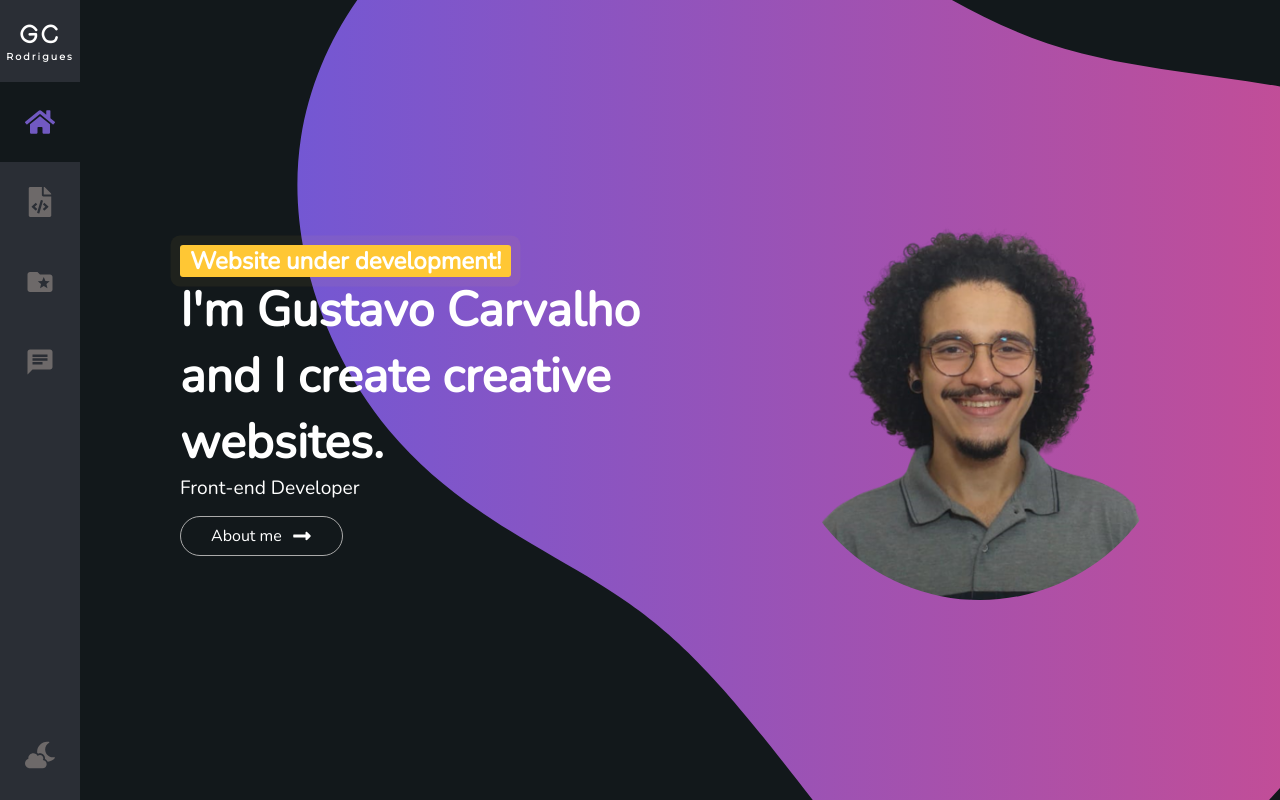
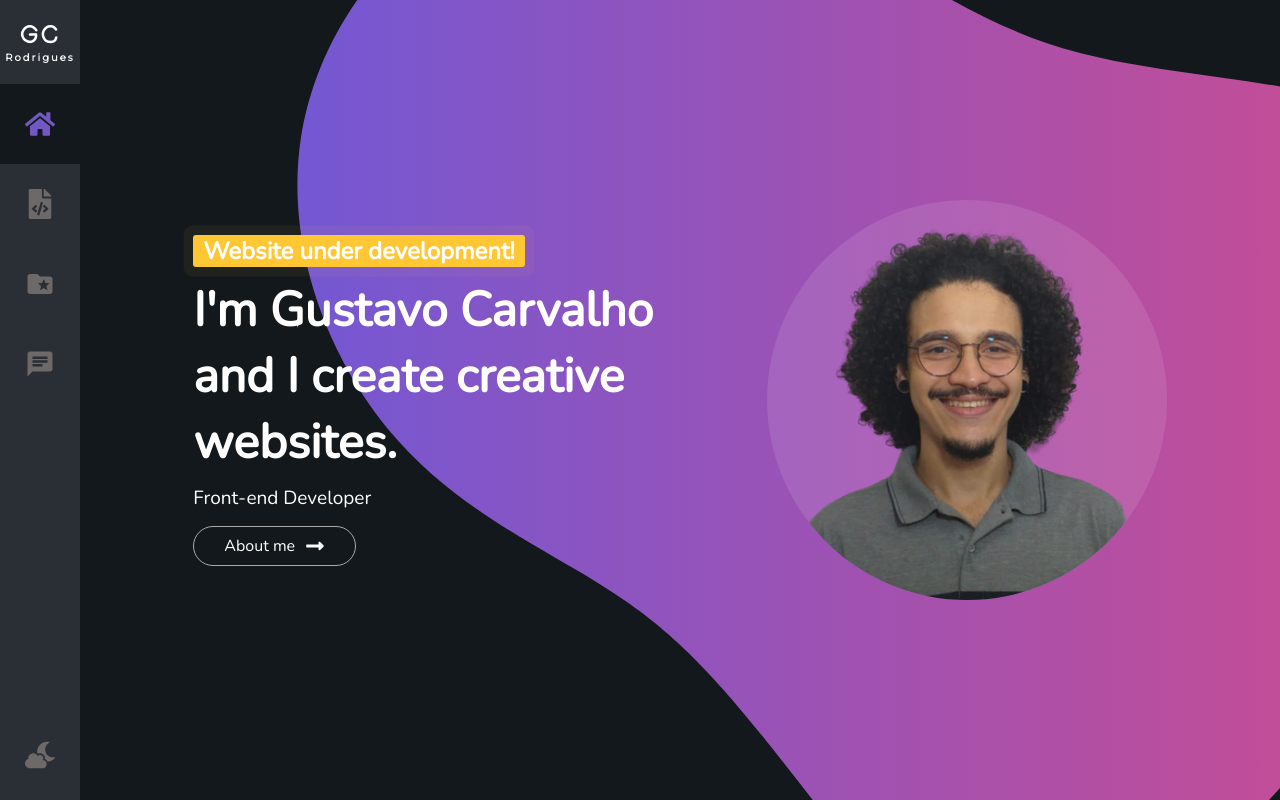
Before and after one commit to gcrodrigues/gcrodrigues.github.io, a React (Create React App) app: page / in a window 1280 px wide. Built offline with nearby package versions, Linux system fonts and the light colour scheme; no server answers.

Commit message:
Refactoring code

```diff
--- a/src/components/Navbar/styles.js
+++ b/src/components/Navbar/styles.js
@@ -7,14 +7,16 @@ export const Container = styled.nav`
   left: 0;
   top: 0;
   z-index: 1;
-  width: 5rem;
+  width: 100%;
+  height: 8rem;
+  padding: 0 1.5rem;
 
-  @media (min-width: 771px) and (max-height: 450px) {
-    width: calc(5rem + 0.45rem);
+  @media (min-width: 770px) and (max-height: 450px) {
+    width: calc(8rem + 0.72rem);
     overflow-y: scroll;
 
     &::-webkit-scrollbar {
-      width: 0.45rem;
+      width: 0.72rem;
     }
 
     &::-webkit-scrollbar-track {
@@ -26,27 +28,22 @@ export const Container = styled.nav`
     }
   }
 
-  @media (max-width: 770px) {
-    width: 100%;
-    height: 5rem;
-    padding: 0px 10px;
-  }
-
-  @media (min-width: 771px) {
+  @media (min-width: 770px) {
+    width: 8rem;
     height: 100%;
-    padding: 20px 0px;
+    padding: 2rem 0;
   }
 
   h1 {
-    font-size: 0.6rem;
+    font-size: 1rem;
     text-align: center;
     font-family: "Montserrat", Arial, Helvetica, sans-serif;
-    letter-spacing: 2px;
+    letter-spacing: 0.2rem;
     color: #fff;
 
     span {
       color: #fff;
-      font-size: 1.6rem;
+      font-size: 2.5rem;
       font-family: "Balsamiq Sans", Arial, Helvetica, sans-serif;
       font-weight: 100;
     }
@@ -73,7 +70,7 @@ export const List = styled.ul`
   }
 
   li:first-child {
-    margin-bottom: 20px;
+    margin-bottom: 2rem;
 
     @media (max-width: 770px) {
       margin-bottom: 0;
@@ -82,7 +79,7 @@ export const List = styled.ul`
 
   li:last-child {
     margin-top: auto;
-    padding: 10px 0;
+    padding: 1rem 0;
     cursor: pointer;
     color: ${(props) => props.theme.colors.icons};
     filter: brightness(100%);
@@ -94,6 +91,8 @@ export const List = styled.ul`
 
     @media (max-width: 770px) {
       display: none;
+      /*       padding: 0;
+      margin-top: 0; */
     }
   }
 `;
@@ -102,7 +101,7 @@ export const Anchor = styled(NavLink)`
   display: flex;
   align-items: center;
   justify-content: center;
-  height: 5rem;
-  padding: 0 25px;
+  height: 8rem;
+  padding: 0 2.5rem;
   color: ${(props) => props.theme.colors.icons};
 `;
--- a/src/components/Repo/Repo.jsx
+++ b/src/components/Repo/Repo.jsx
@@ -2,7 +2,7 @@ import React from "react";
 
 import { Card, Content } from "./styles";
 
-const Repo = ({ name, url, description }) => {
+const Repo = ({ name, url, homepage, description }) => {
   return (
     <>
       <Card>
@@ -11,7 +11,7 @@ const Repo = ({ name, url, description }) => {
           <h2>{name}</h2>
           <p>{description}</p>
           <div>
-            <a href={url}>Visitar site</a>
+            <a href={homepage}>Visitar site</a>
             <a href={url}>Visitar repo</a>
           </div>
         </Content>
--- a/src/components/Repo/styles.js
+++ b/src/components/Repo/styles.js
@@ -12,37 +12,43 @@ export const Card = styled.div`
   color: ${(props) => props.theme.colors.text};
 
   padding: 0;
-  border-radius: 5px;
+  border-radius: 0.5rem;
 
   text-align: center;
 
-  @media (max-width: 768px) {
-    width: 100%;
-  }
-
   img {
     max-width: 100%;
-    border-radius: 5px 5px 0 0;
+    border-radius: 0.5rem 0.5rem 0 0;
   }
 `;
 
 export const Content = styled.div`
-  padding: 10px 15px;
-  height: 100%;
   display: flex;
   align-items: stretch;
   flex-direction: column;
   justify-content: space-around;
+
+  height: 100%;
+
+  padding: 1rem 1.5rem;
   border-bottom: ${(props) =>
     props.theme.title === "light" ? "1px solid #ccc" : "none"};
+
   border-left: ${(props) =>
     props.theme.title === "light" ? "1px solid #ccc" : "none"};
+
   border-right: ${(props) =>
     props.theme.title === "light" ? "1px solid #ccc" : "none"};
-  border-radius: 0 0 5px 5px;
+
+  border-radius: 0 0 0.5rem 0.5rem;
+
+  h2 {
+    font-size: 2.4rem;
+  }
 
   p {
-    margin: 5px 0;
+    margin: 0.5rem 0;
+    font-size: 1.6rem;
   }
 
   div {
@@ -54,12 +60,13 @@ export const Content = styled.div`
       width: 45%;
       text-decoration: none;
       color: ${(props) => props.theme.colors.text};
-      padding: 8px 0;
-      margin-top: 10px;
-      border-radius: 5px;
+      padding: 0.8rem 0;
+      margin-top: 1rem;
+      border-radius: 0.5rem;
       font-weight: 600;
       background-color: ${(props) => props.theme.colors.secundary};
       transition: all 0.15s ease-out;
+      font-size: 1.6rem;
 
       &:hover {
         background-color: ${darken(0.1, "#9b1fff")};
@@ -67,7 +74,7 @@ export const Content = styled.div`
 
       &:nth-child(2n) {
         background-color: ${(props) => props.theme.colors.complement};
-        border: 1px solid ${(props) => props.theme.colors.secundary};
+        border: 0.1rem solid ${(props) => props.theme.colors.secundary};
         color: ${(props) => props.theme.colors.secundary};
       }
 
--- a/src/components/ReposList/styles.js
+++ b/src/components/ReposList/styles.js
@@ -1,9 +1,9 @@
 import styled from "styled-components";
 
 export const Container = styled.div`
-  padding: 30px;
+  padding: 3rem;
   display: grid;
-  gap: 20px;
-  grid-template-columns: repeat(auto-fit, minmax(300px, 1fr));
-  grid-template-rows: repeat(auto-fit, 1fr);
+  gap: 2rem;
+  grid-template-columns: repeat(auto-fit, minmax(30rem, 1fr));
+  grid-template-rows: repeat(2, 1fr);
 `;
--- a/src/components/index.js
+++ b/src/components/index.js
@@ -1,3 +1,4 @@
+export { default as Medias } from "./Medias/Medias";
 export { default as Navbar } from "./Navbar/Navbar";
 export { default as Repo } from "./Repo/Repo";
 export { default as ReposList } from "./ReposList/ReposList";
--- a/src/pages/Home/styles.js
+++ b/src/pages/Home/styles.js
@@ -10,11 +10,7 @@ export const Content = styled.div`
   justify-content: space-evenly;
 
   position: relative;
-
-  @media (max-width: 1020px) {
-    flex-direction: column-reverse;
-    padding: 40px;
-  }
+  padding: 0 4rem;
 
   img {
     height: 100%;
@@ -26,7 +22,7 @@ const Pulse = keyframes`
     box-shadow: 0 0 0 0 rgba(255,199,52.5);
   }
   70% {
-      box-shadow: 0 0 0 10px rgba(204,169,44, 0);
+      box-shadow: 0 0 0 1rem rgba(204,169,44, 0);
   }
   100% {
       box-shadow: 0 0 0 0 rgba(204,169,44, 0);
@@ -41,27 +37,28 @@ export const TextContent = styled.div`
   max-width: 500px;
   min-width: 300px;
   font-family: "Nunito", sans-serif;
-  font-size: 16px;
+  font-size: 1.6rem;
 
-  @media (max-width: 770px) {
-    width: 100%;
-  }
-  p {
-    font-size: 1.2em;
-    ${(props) => props.theme.colors.text}
-    margin-top: 10px;
+  h2 {
+    background-color: #ffc734;
+    border-radius: 0.3rem;
+    padding: 0 1rem;
+    animation: ${Pulse} 2s infinite;
+    margin-bottom: 1rem;
   }
 
   h1 {
-    font-size: 3em;
+    font-size: 4.8rem;
+
+    @media (max-width: 480px) {
+      font-size: 3.5rem;
+    }
   }
 
-  h2 {
-    background-color: #ffc734;
-    border-radius: 3px;
-    padding: 0 10px;
-    /* box-shadow: 0 0 0 rgba(255, 199, 52, 0.5); */
-    animation: ${Pulse} 2s infinite;
+  p {
+    font-size: 1.9rem;
+    ${(props) => props.theme.colors.text};
+    margin-top: 1rem;
   }
 `;
 
@@ -76,12 +73,12 @@ export const Image = styled.div`
   }
 
   @media (max-width: 1300px) {
-    width: 400px;
-    min-width: 400px;
-    min-height: 400px;
-    height: 400px;
+    width: 40rem;
+
+    height: 40rem;
     overflow: hidden;
-    border-radius: calc(400px / 2);
+    background-color: rgba(255, 255, 255, 0.1);
+    border-radius: calc(40rem / 2);
     img {
       width: 100%;
       height: 100%;
@@ -95,14 +92,14 @@ export const Button = styled(Link)`
   align-items: center;
   justify-content: center;
 
-  height: 40px;
-  padding: 0 30px;
-  border: 1px solid #aaa;
-  border-radius: 50px;
+  height: 4rem;
+  padding: 0 3rem;
+  border: 0.1rem solid #aaa;
+  border-radius: 5rem;
   text-decoration: none;
   color: ${(props) => props.theme.colors.text};
-  font-size: 1em;
-  margin-top: 15px;
+  font-size: 1.6rem;
+  margin-top: 1.5rem;
   transition: background-color 0.2s;
 
   &:hover {
@@ -110,7 +107,7 @@ export const Button = styled(Link)`
   }
 
   svg {
-    margin-left: 10px;
+    margin-left: 1rem;
     color: ${(props) => props.theme.colors.text};
   }
 `;
@@ -125,6 +122,6 @@ export const Bg = styled.div`
   width: 100% !important;
   z-index: -1;
   transform: scale(2);
-  right: -150px;
+  right: -15rem;
   bottom: 0;
 `;
--- a/src/pages/Portfolio/Portfolio.jsx
+++ b/src/pages/Portfolio/Portfolio.jsx
@@ -1,23 +1,13 @@
-import React, { useState, useEffect } from "react";
-import api from "../../services/api";
+import React from "react";
 
 import { Navbar, ReposList } from "../../components";
 import { Container, Section } from "../../styles/Components";
 function Portfolio() {
-  const [repos, setRepos] = useState([]);
-
-  useEffect(() => {
-    api.get("/gcrodrigues/repos").then((response) => {
-      console.log(response.data);
-      setRepos(response.data);
-    });
-  }, []);
-
   return (
     <Container>
       <Navbar />
       <Section>
-        <ReposList repositories={repos} />
+        <ReposList />
       </Section>
     </Container>
   );
--- a/src/styles/Components.js
+++ b/src/styles/Components.js
@@ -14,10 +14,10 @@ export const Container = styled.div`
 `;
 
 export const Section = styled.section`
-  width: calc(100% - 5rem);
+  width: calc(100% - 8rem);
   height: 100%;
   @media (max-width: 770px) {
     width: 100%;
-    height: calc(100% - 5rem);
+    height: calc(100% - 8rem);
   }
 `;
--- a/src/styles/global.js
+++ b/src/styles/global.js
@@ -1,22 +1,16 @@
 import { createGlobalStyle } from "styled-components";
 
 export default createGlobalStyle`
+  :root {
+    font-size: 55%;
+  }
+
   *{
     padding: 0;
     margin: 0;
     outline: 0;
     box-sizing:border-box;
   }
-
- /*  html{
-    --primary-color: #A628A6;
-    --secundary-color: #9B1FFF;
-
-    --complement-color: #2a2e35;
-    --background-color: #12181b;
-
-    --text-color: #f5f5f5;
-  } */
 
   body{
     background: ${(props) => props.theme.colors.background};
@@ -25,7 +19,7 @@ export default createGlobalStyle`
   }
 
   body::-webkit-scrollbar {
-    width: .45rem;
+    width: .72rem;
   }
 
   body::-webkit-scrollbar-track {
@@ -38,7 +32,7 @@ export default createGlobalStyle`
 
 
   #root{
-    min-height: 600px;
+    min-height: 650px;
   }
 
   html, body, #root {
@@ -53,4 +47,11 @@ export default createGlobalStyle`
   button{
     cursor:pointer;
   }
+
+  @media (min-width: 700px) {
+    :root{
+      font-size: 62.5%;
+
+    }
+  }
 `;
```
